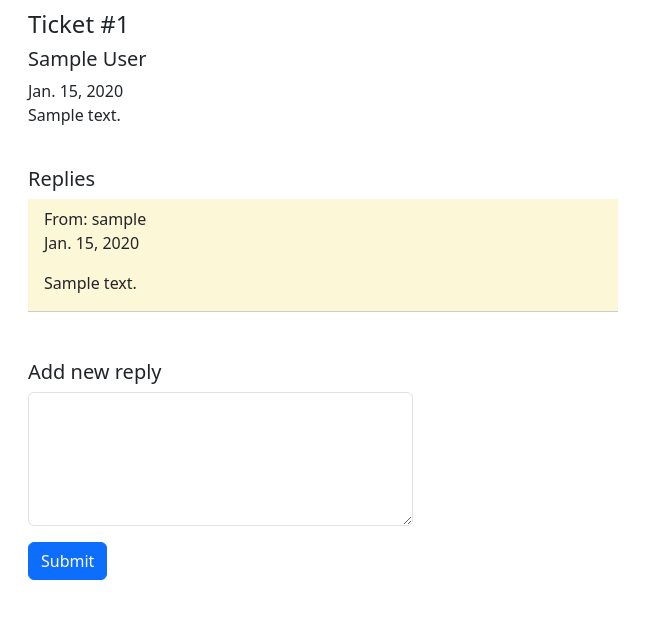
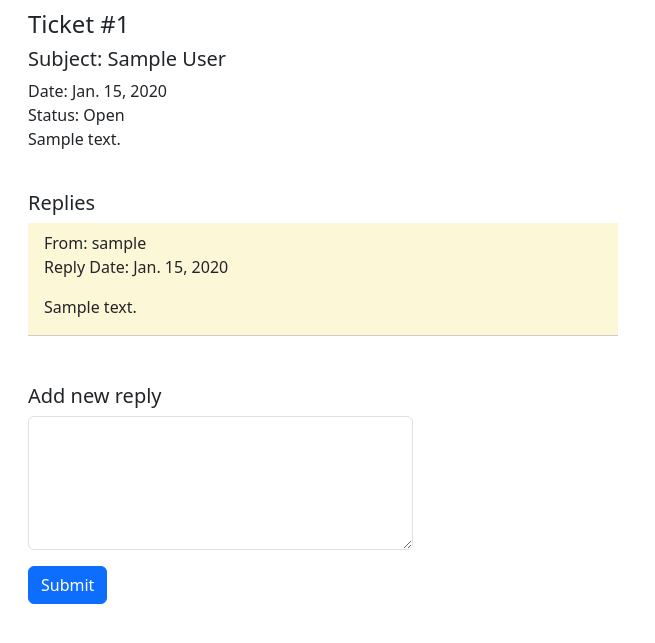
Before and after one commit to skymaya/django-expense-tracker, a Django app: page /members/ticket/1 in a window 1280 px wide. Shown: the part 54-697 px from the top of the page, without its empty margins (0-655 px from the left). Run offline with Django 4.2, Linux system fonts and the light colour scheme; a user stored in the database is signed in; tables that the repository leaves empty hold one stand-in row (values such as "Sample post"); some libraries are stand-ins or nearby versions.

Commit message:
more ticket work

```diff
--- a/members/forms.py
+++ b/members/forms.py
@@ -11,7 +11,7 @@ from .models import (
 
 
 class TicketReplyForm(forms.ModelForm):
-    body = forms.CharField(widget=forms.Textarea())
+    body = forms.CharField(widget=forms.Textarea(), label='Ticket Body')
 
     class Meta:
         model = SupportTicketReply
@@ -19,7 +19,7 @@ class TicketReplyForm(forms.ModelForm):
 
 
 class TicketForm(forms.ModelForm):
-    body = forms.CharField(widget=forms.Textarea())
+    body = forms.CharField(widget=forms.Textarea(), label='Ticket Body')
 
     class Meta:
         model = SupportTicket
--- a/members/templates/members/support.html
+++ b/members/templates/members/support.html
@@ -1,5 +1,6 @@
 {% extends 'members_base.html' %}
 {% load static %}
+{% load my_filters %}
 {% block title %}Support{% endblock %}
 
 {% block content %}
--- a/members/templates/members/ticket.html
+++ b/members/templates/members/ticket.html
@@ -6,8 +6,8 @@
 <div class="row">
     <div class="col-md-6">
         <h4>Ticket #{{object.pk}}</h4>
-        <h5>{{object.subject}}</h5>
-        <p>{{object.date}}<br>{{object.body}}</p>
+        <h5>Subject: {{object.subject}}</h5>
+        <p>Date: {{object.date}}<br>Status: {{object.status}}<br>{{object.body}}</p>
     </div>
 </div>
 
@@ -17,7 +17,7 @@
         {% if object.replies %}
         {% for reply in object.replies.all %}
             <div class="ps-3 pt-2 mt-2 {% if reply.user.is_staff %}staff-ticket-reply{% else %}user-ticket-reply{% endif %}">
-                <p>From: {{reply.user}}<br>{{reply.date}}</p>
+                <p>From: {{reply.user}}<br>Reply Date: {{reply.date}}</p>
                 <p>{{reply.body}}</p>
             </div>
         {% endfor %}
```
Also changed, not shown: members/migrations/0014_alter_supportticket_body.py (added).
